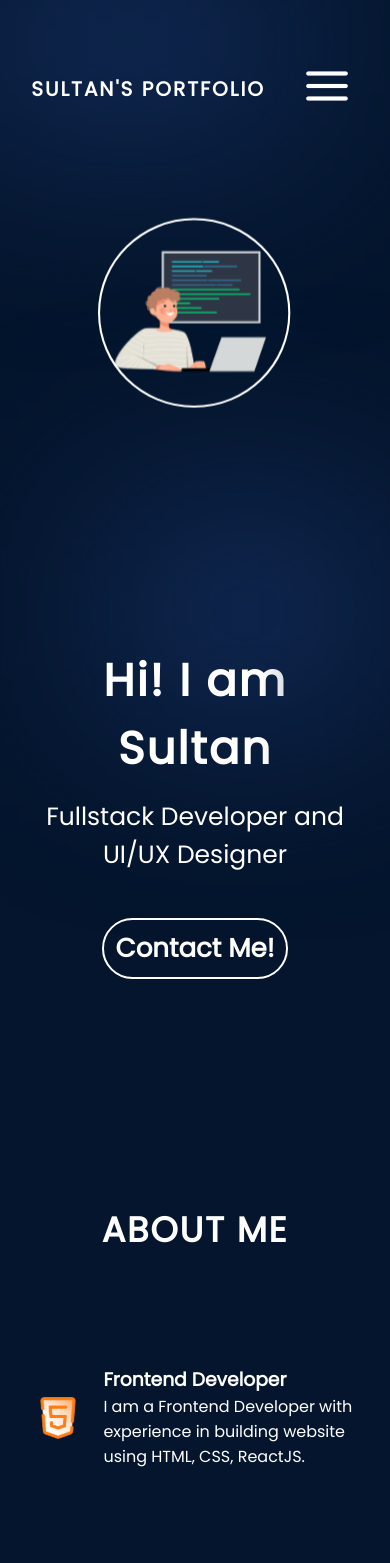
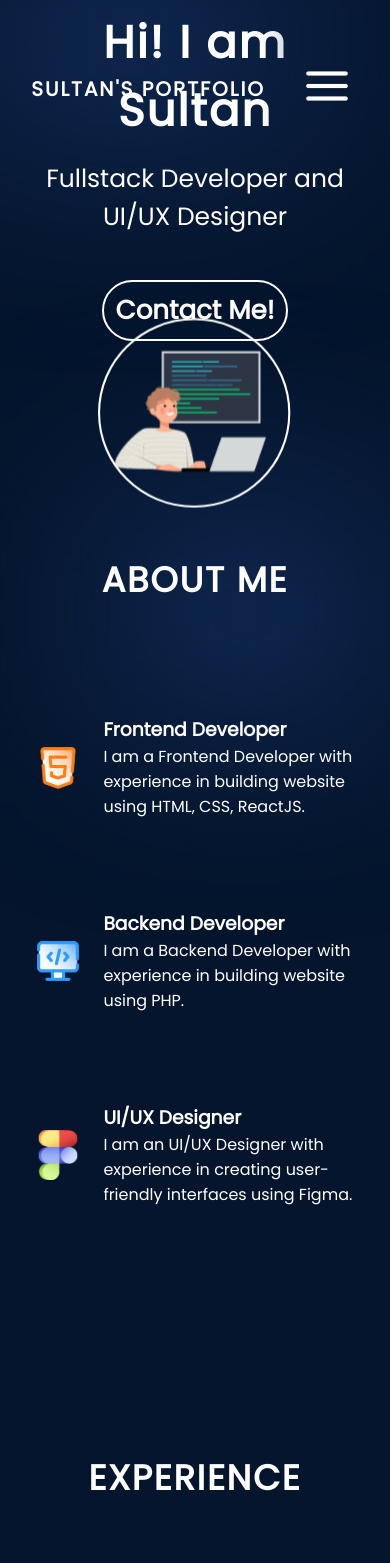
Before and after one commit to Shinee000ZZZ/saltun, a React (Vite) app: page / in a window 390 px wide. Shown: the top 1563 px of the page. Built offline with nearby package versions, Linux system fonts and the light colour scheme.

Commit message:
blom final deng blm responsive

```diff
--- a/src/components/About/About.module.css
+++ b/src/components/About/About.module.css
@@ -77,7 +77,7 @@
         background: transparent;
         padding-left: 0;
         padding-right: 0;
-        margin-top: 150px;
+        margin-top: -500px;
     }
 
     .content{
@@ -90,7 +90,7 @@
 
     .aboutItems{
         margin-top: 29px;
-        align-items: center;
+        align-items: start;
     }
 
     .aboutItem{
--- a/src/components/Hero/Hero.module.css
+++ b/src/components/Hero/Hero.module.css
@@ -120,6 +120,7 @@
         text-align: center;
         font-size: 45px;
         font-family: Poppins;
+        margin-top: -970px;
     }
 
     .content{
@@ -133,7 +134,7 @@
     .heroImg{
         width: 59%;
         position: relative;
-        margin: 0 auto;
+        margin-top: 100px;
     }
 
     /* saya ingin bottBlur tidak menggeser keluar konten, jadi pas dengan layar tapi tidak dihilangkan */
```
